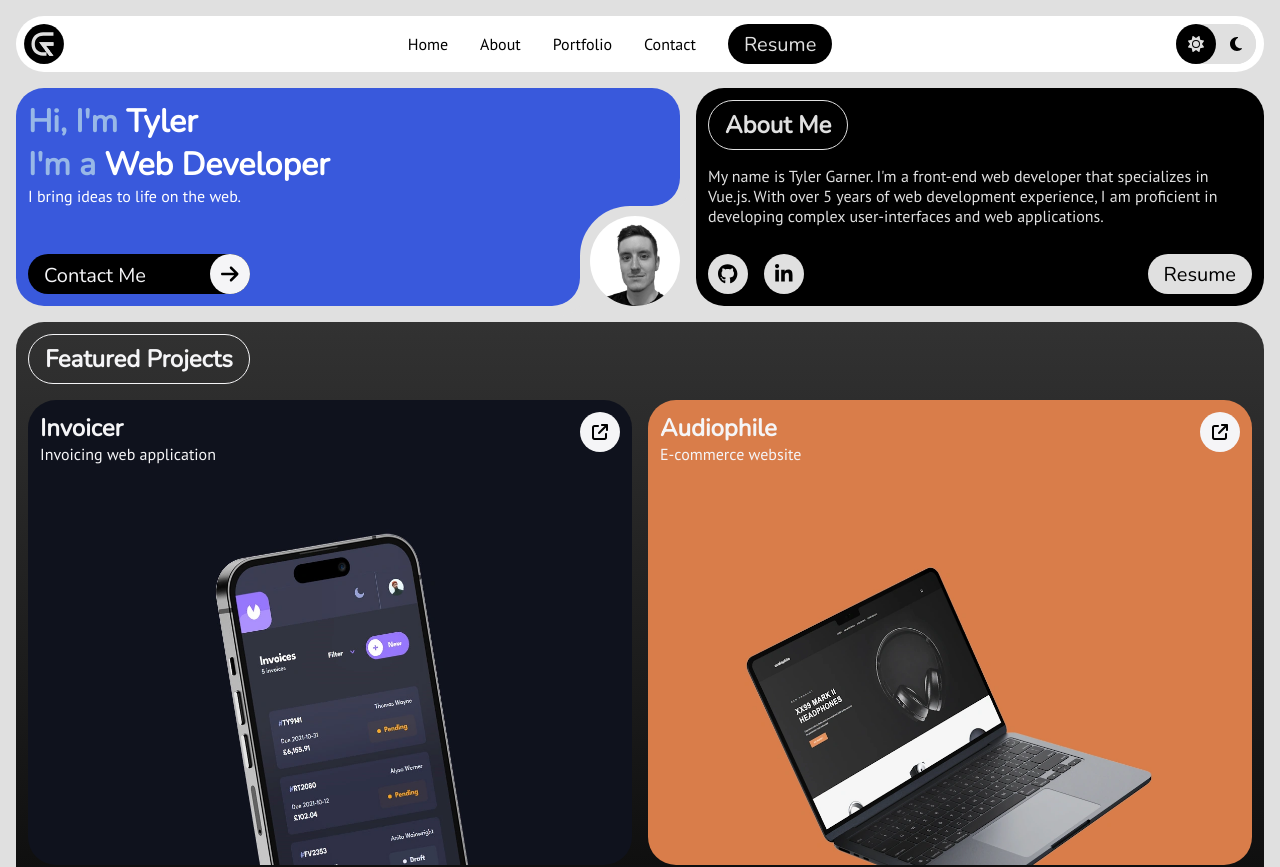
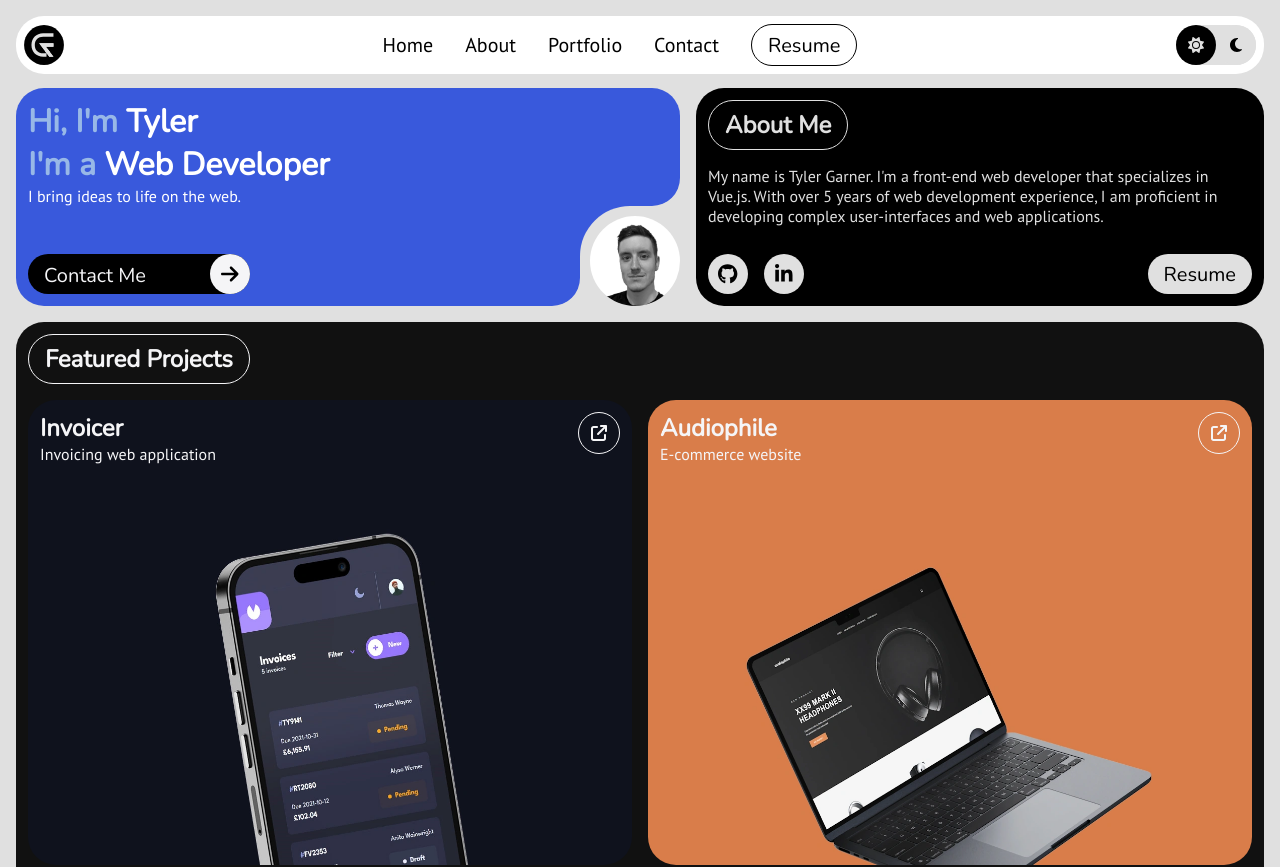
Before and after one commit to GarnerCode/garnercode-v3, a Nuxt app: page / in a window 1280 px wide. Shown: the top 867 px of the page. Built offline with nearby package versions, Linux system fonts and the light colour scheme.

Commit message:
Styling edits

```diff
--- a/components/About.vue
+++ b/components/About.vue
@@ -31,6 +31,9 @@
             display: flex;
             flex-direction: column;
             justify-content: space-between;
+            opacity: 0;
+            animation: fadeInUp 0.5s ease-in-out 0.75s forwards;
+            transition: var(--transition);
             .panel-header {
                 border: 1px solid var(--color-background);
                 color: var(--color-background);
@@ -62,6 +65,7 @@
                     display: flex;
                     flex-direction: column;
                     justify-content: center;
+                    transition: var(--transition);
                 }
             }
             .about-link {
@@ -75,6 +79,7 @@
                 flex-direction: column;
                 justify-content: center;
                 align-items: center;
+                transition: var(--transition);
             }
         }
     }
--- a/components/Experience.vue
+++ b/components/Experience.vue
@@ -16,7 +16,7 @@
 <style lang="scss">
     #experience {
         .experience-panel {
-            background-color: #3959DC;
+            background: var(--color-primary);
             color: var(--color-white);
             margin: 1rem;
             padding: 0.75rem;
--- a/components/FeaturedProjects.vue
+++ b/components/FeaturedProjects.vue
@@ -13,9 +13,12 @@
             display: block;
             gap: 1rem;
             margin: 1rem;
-            background: linear-gradient(0deg, rgba(0,0,0,1) 25%, rgba(50,50,50,1) 100%);
+            margin-bottom: 0;
+            background: #111111;
             padding: 0.75rem;
             border-radius: var(--border-radius);
+            opacity: 0;
+            animation: fadeInUp 0.5s ease-in-out 1s forwards;
             .projects-container {
                 display: flex;
                 flex-direction: column;
--- a/components/Landing.vue
+++ b/components/Landing.vue
@@ -20,9 +20,25 @@
 </template>
 
 <style lang="scss">
+@keyframes scaleButtonIn {
+    from {
+        width: 222px;
+    }
+    to {
+        width: 400px;
+    }
+}
+@keyframes scaleButtonOut {
+    from {
+        width: 400px;
+    }
+    to {
+        width: 222px;
+    }
+}
     @media screen and (min-width: 0px) {
         #landing {
-            background-color: #3959DC;
+            background-color: var(--color-primary);
             padding: 0.75rem;
             margin: 1rem;
             display: flex;
@@ -30,6 +46,8 @@
             justify-content: space-between;
             gap: 3rem;
             position: relative;
+            opacity: 0;
+            animation: fadeInUp 0.5s ease-in-out 0.5s forwards;
             h1 {
                 color: #98B8E7;
                 .highlight {
@@ -76,6 +94,7 @@
                 bottom: 0;
                 right: 0;
                 border-top-left-radius: 50px;
+                transition: var(--transition);
             }
             .headshot-border {
                 position: absolute;
@@ -83,7 +102,8 @@
                 height: 28px;
                 border-bottom-right-radius: 28px;
                 box-shadow: 5px 5px 0 5px var(--color-background);
-                background-color: #3959DC;
+                background-color: var(--color-primary);
+                transition: var(--transition);
             }
             .headshot-border-top {
                 bottom: 100px;
@@ -108,4 +128,15 @@
             margin: 0 1rem;
         }
     }
+    @media screen and (min-width: 1400px) {
+        #landing {
+            .button {
+                transition: var(--transition);
+                animation: scaleButtonOut 0.25s ease-in-out forwards;
+                &:hover {
+                    animation: scaleButtonIn 0.25s ease-in-out forwards;
+                }
+            }
+        }
+    }
 </style>
--- a/components/Navbar.vue
+++ b/components/Navbar.vue
@@ -19,7 +19,7 @@
                 <div>About</div>
                 <div>Portfolio</div>
                 <div>Contact</div>
-                <div class="button button-theme">Resume</div>
+                <div class="button button-theme-secondary">Resume</div>
             </div>
             <div class="mode-toggle desktop-mode-toggle" @click="emitThemeEvent()">
                 <div class="mode-toggle-button" :class="{'active': userTheme === 'light-theme'}">
@@ -36,13 +36,13 @@
             </div>
         </nav>
         <div class="nav-overlay" @click="navToggled = false" v-if="navToggled"></div>
-        <div class="nav-menu" v-if="navToggled">
+        <div class="nav-menu" v-if="navToggled" :class="{'toggled': navToggled}">
             <div class="nav-items">
                 <div>Home</div>
                 <div>About</div>
                 <div>Portfolio</div>
                 <div>Contact</div>
-                <div class="button button-theme">Resume</div>
+                <div class="button button-theme-secondary">Resume</div>
             </div>
             <div class="mode-toggle" @click="emitThemeEvent()">
                 <div class="mode-toggle-button" :class="{'active': userTheme === 'light-theme'}">
@@ -88,9 +88,11 @@
                     fill: var(--color-background);
                     width: 40px;
                     height: 40px;
+                    transition: var(--transition);
                 }
                 .cls-2 {
                     fill: var(--color-text);
+                    transition: var(--transition);
                 }
             }
             .nav-links {
@@ -206,6 +208,10 @@
                 flex-direction: row;
                 align-items: center;
                 gap: 2rem;
+                font-size: 20px;
+                div {
+                    cursor: pointer;
+                }
                 .button {
                     height: 40px;
                     padding-top: 0;
--- a/components/Project.vue
+++ b/components/Project.vue
@@ -21,9 +21,17 @@
             &.light-text {
                 color: var(--color-white);
                 .feature-link {
-                    background-color: var(--color-white);
+                    background: none;
+                    border: 1px solid var(--color-white);
+                    &:hover {
+                        background-color: var(--color-white);
+                        svg {
+                            color: black;
+                        }
+                    }
                     svg {
-                        color: black;
+                        color: var(--color-white);
+                        transition: var(--transition);
                     }
                 }
             }
@@ -40,7 +48,8 @@
                 position: absolute;
                 top: 0.75rem;
                 right: 0.75rem;
-                background-color: black;
+                background: none;
+                border: 1px solid black;
                 width: 40px;
                 height: 40px;
                 display: flex;
@@ -48,8 +57,17 @@
                 justify-content: center;
                 align-items: center;
                 border-radius: 100%;
+                transition: var(--transition);
+                &:hover {
+                    transform: scale(115%);
+                    background-color: black;
+                    svg {
+                        color: var(--color-white);
+                    }
+                }
                 svg {
-                    color: var(--color-white);
+                    color: black;
+                    transition: var(--transition);
                 }
             }
         }
--- a/layouts/default.vue
+++ b/layouts/default.vue
@@ -14,20 +14,24 @@
         --color-panel: #FFFFFF;
 
         --color-white: #F5F5F7;
+        --color-primary: #3959DC;
         --border-radius: 28px;
         --font-family-primary: 'Nunito', sans-serif;
         --font-family-secondary: 'PT Sans', sans-serif;
+        --transition: all 0.25s ease-in-out;
     }
     :root.dark-theme {
         --color-background: black;
         --color-text: #F5F5F7;
         --color-panel: #111111;
+        --gradient: linear-gradient(145deg, rgba(26,5,47,1) 0%, rgba(0,0,0,1) 50%, rgba(26,5,47,1) 100%);
     }
     body {
         background-color: var(--color-background);
         color: var(--color-text);
         margin: 0;
         font-family: var(--font-family-secondary);
+        transition: var(--transition);
     }
     .view-container {
         margin-top: calc(2rem + 56px);
@@ -54,6 +58,15 @@
             background-color: var(--color-text);
             color: var(--color-background);
         }
+        &.button-theme-secondary {
+            border: 1px solid var(--color-text);
+            color: var(--color-text);
+            transition: var(--transition);
+            &:hover {
+                background-color: var(--color-text);
+                color: var(--color-background);
+            }
+        }
         &.button-primary {
             background-color: black;
             color: #F5F5F7;
@@ -66,6 +79,16 @@
         padding: 0.5rem 1rem;
         width: fit-content;
         margin-bottom: 1rem;
+    }
+    @keyframes fadeInUp {
+        from {
+            opacity: 0;
+            transform: translateY(3rem);
+        }
+        to {
+            opacity: 1;
+            transform: translateY(0);
+        }
     }
     @media screen and (min-width: 0px) {
         h1 {
```
